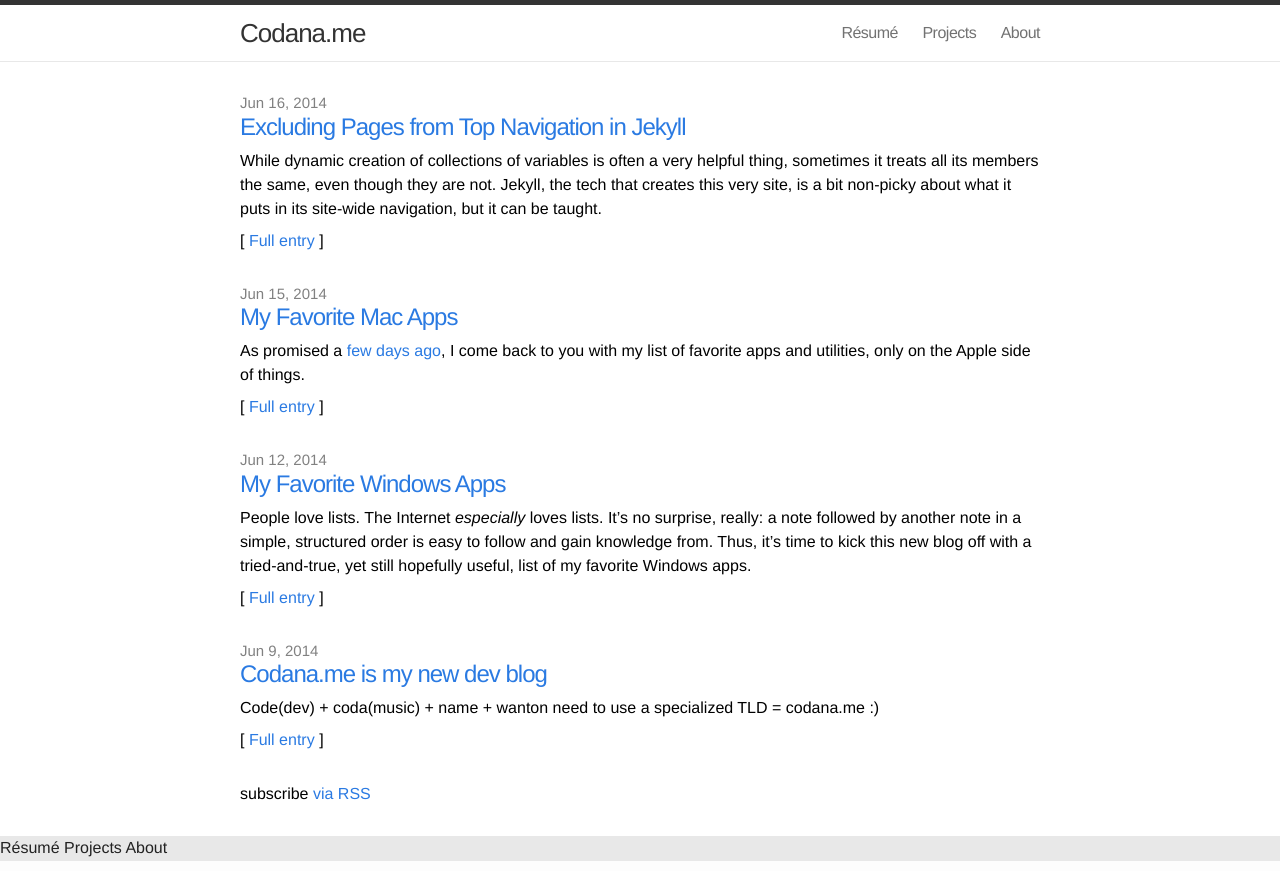
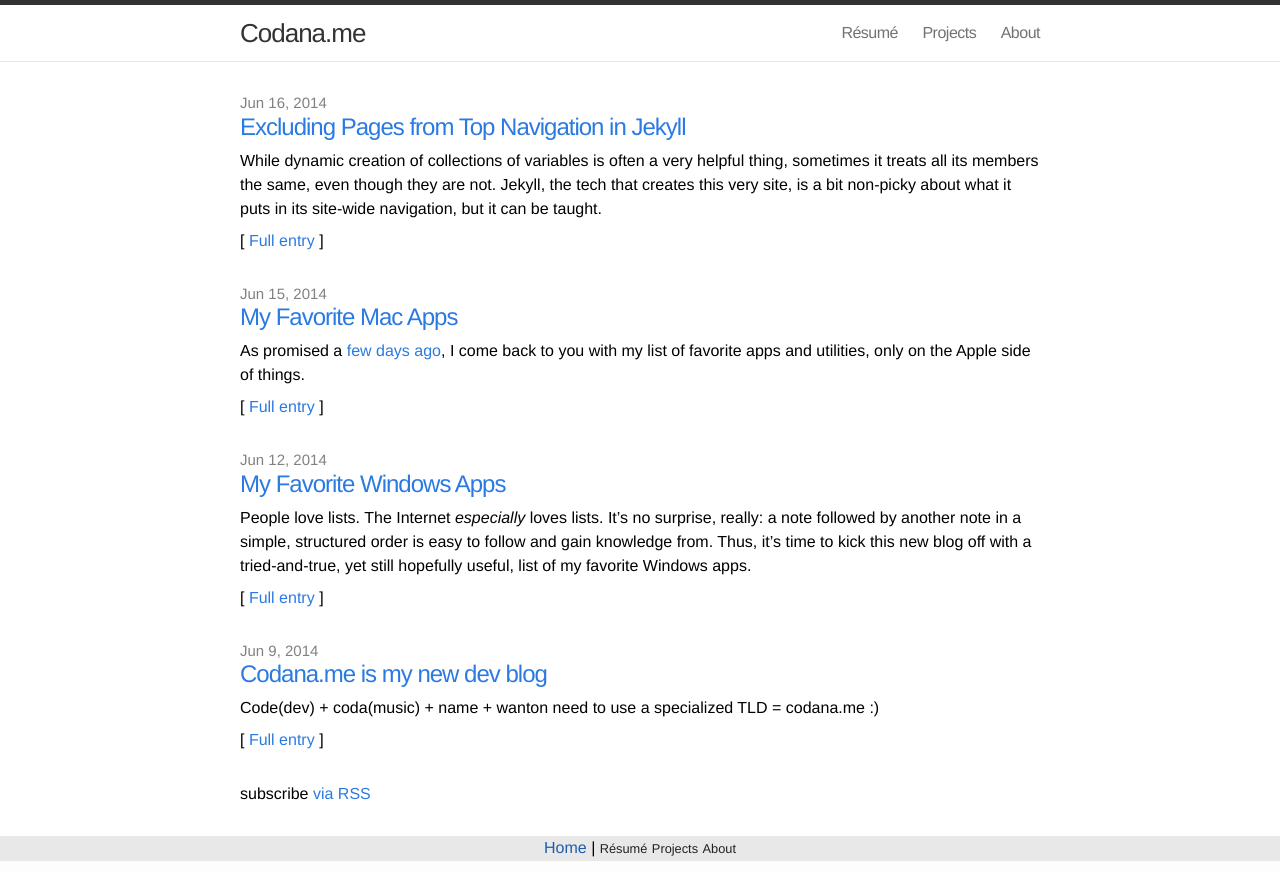
Before and after one commit to michaelchadwick/codana.me, a Jekyll site: the page built from index.html, in a window 1280 px wide. Shown: the top 871 px of the page. Built offline with Jekyll 4.4.1, drawn with Linux system fonts in a browser that asks for light colours; grey boxes are pictures that could not be loaded.

Commit message:
better footer links still

```diff
--- a/_includes/footer.html
+++ b/_includes/footer.html
@@ -1,4 +1,5 @@
 <div class="footer-nav">
+  <a href="{{ site.baseurl }}">Home</a> |
   {% for page in site.pages %}
     {% unless page.exclude_from_nav %}
       <a class="footer-link" href="{{ page.url | prepend: site.baseurl }}">{{ page.title }}</a>
--- a/assets/css/custom.css
+++ b/assets/css/custom.css
@@ -12,9 +12,10 @@
 .footer-nav
 {
   background: #e8e8e8;
+  text-align: center;
 }
 .footer-nav .footer-link
 {
   color: #222;
-  font-size: 1em;
+  font-size: 0.8em;
 }
```
